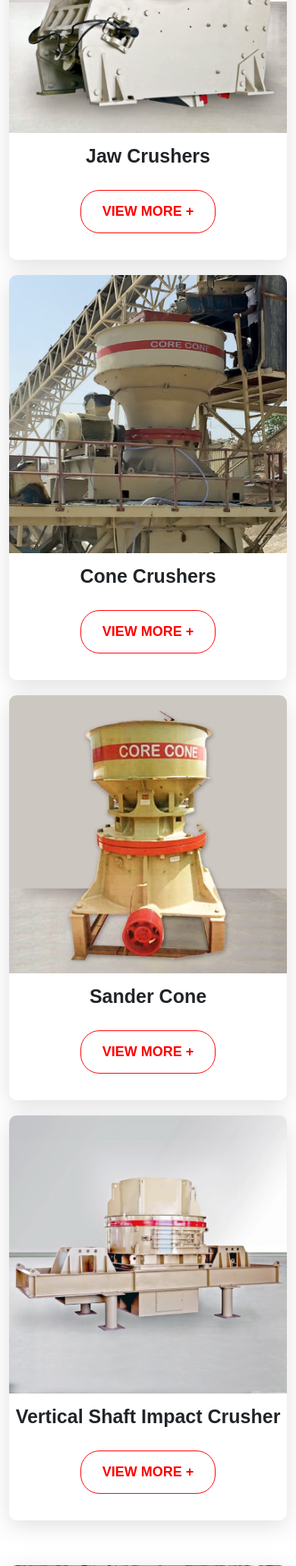
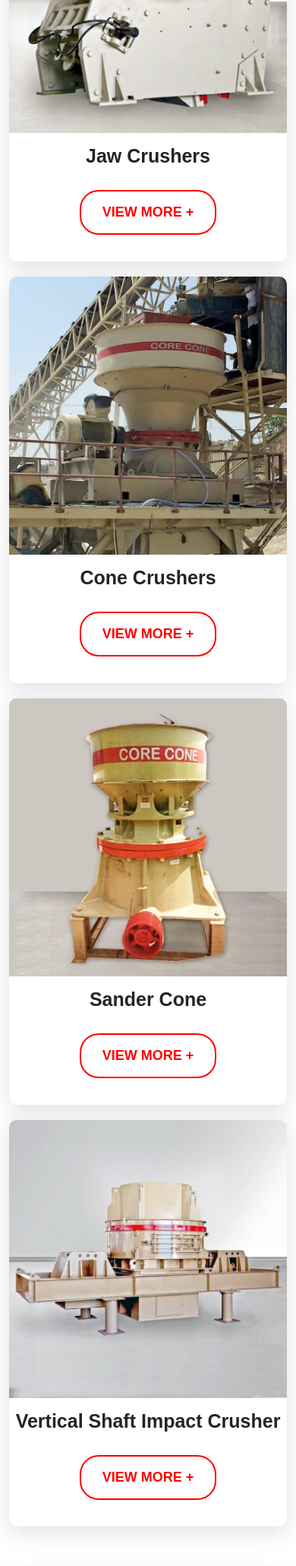
Before and after one commit to aishu-crezvatic/Core-Crushing-Equipm, a PHP site: page /coreCrushing/ in a window 390 px wide. Shown: the part 1082-3143 px from the top of the page at 76% size. Run offline with PHP 8.4, Linux system fonts and the light colour scheme.

Commit message:
view more

```diff
--- a/style.css
+++ b/style.css
@@ -62,7 +62,7 @@ body {
        border: 2px solid red;
         border-radius: 25px;
         color: red;
-        font-size: 12px;
+        font-size: 14px;
         font-weight: 500;
         padding: 4px 20px;
         margin: 10px 0 20px;
@@ -550,7 +550,7 @@ body{
     }
 
     .readmore {
-        border: 1px solid red;
+        border: 2px solid red;
         border-radius: 25px;
         color: red;
         font-size: 18px;
```
